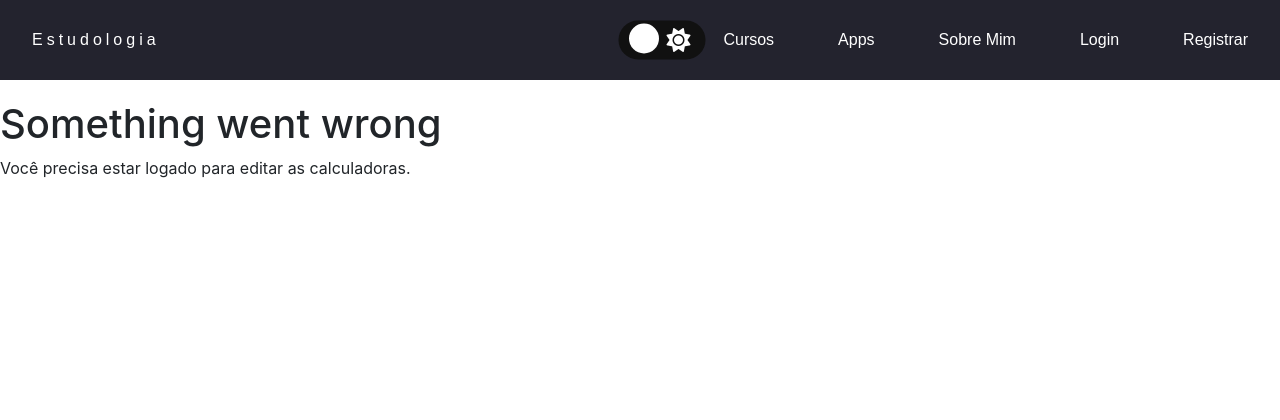
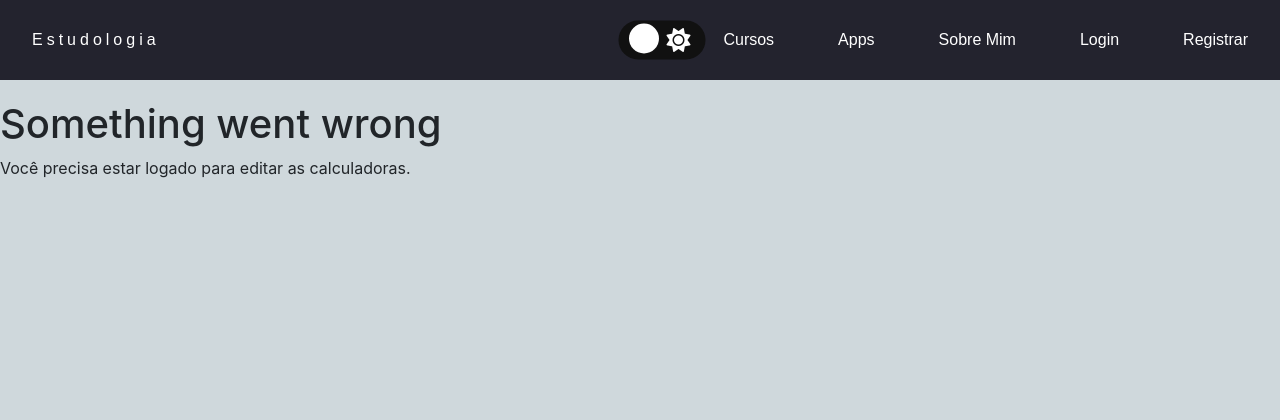
Before and after one commit to goiabaverde/estudologia-completo-versao-br, a Django app: page /apps/editar/186 in a window 1280 px wide. Shown: the top 420 px of the page. Run offline with Django 4.2, Linux system fonts and the light colour scheme; some libraries are stand-ins or nearby versions.

Commit message:
new changes

```diff
--- a/apps/static/apps/style_apps.css
+++ b/apps/static/apps/style_apps.css
@@ -1,4 +1,4 @@
-body{
+#body{
     background-color: #CFD8DC;
     overflow-x: hidden;
     transition: backgroud 0.2s linear;
--- a/apps/templates/apps/layout.html
+++ b/apps/templates/apps/layout.html
@@ -21,7 +21,7 @@
     {% block scripts %}{% endblock %}
     <title>{% block title %}{% endblock %}</title>
 </head>
-<body>
+<body id="body">
     <header>
         <nav id="nav">
             <a class="logo" href="{% url 'home' %}">Estudologia</a>
--- a/home/templates/home/courses.html
+++ b/home/templates/home/courses.html
@@ -1,4 +1,5 @@
 {% extends 'home/layout.html' %}
+{% load static %}
 {% block title %}Cursos{% endblock %}
 
 {% block body %}
--- a/home/templates/home/login.html
+++ b/home/templates/home/login.html
@@ -1,5 +1,5 @@
 {% extends 'home/layout.html' %}
-
+{% load static %}
 {% block title %}Login{% endblock %}
 
 {% block body %}
```
